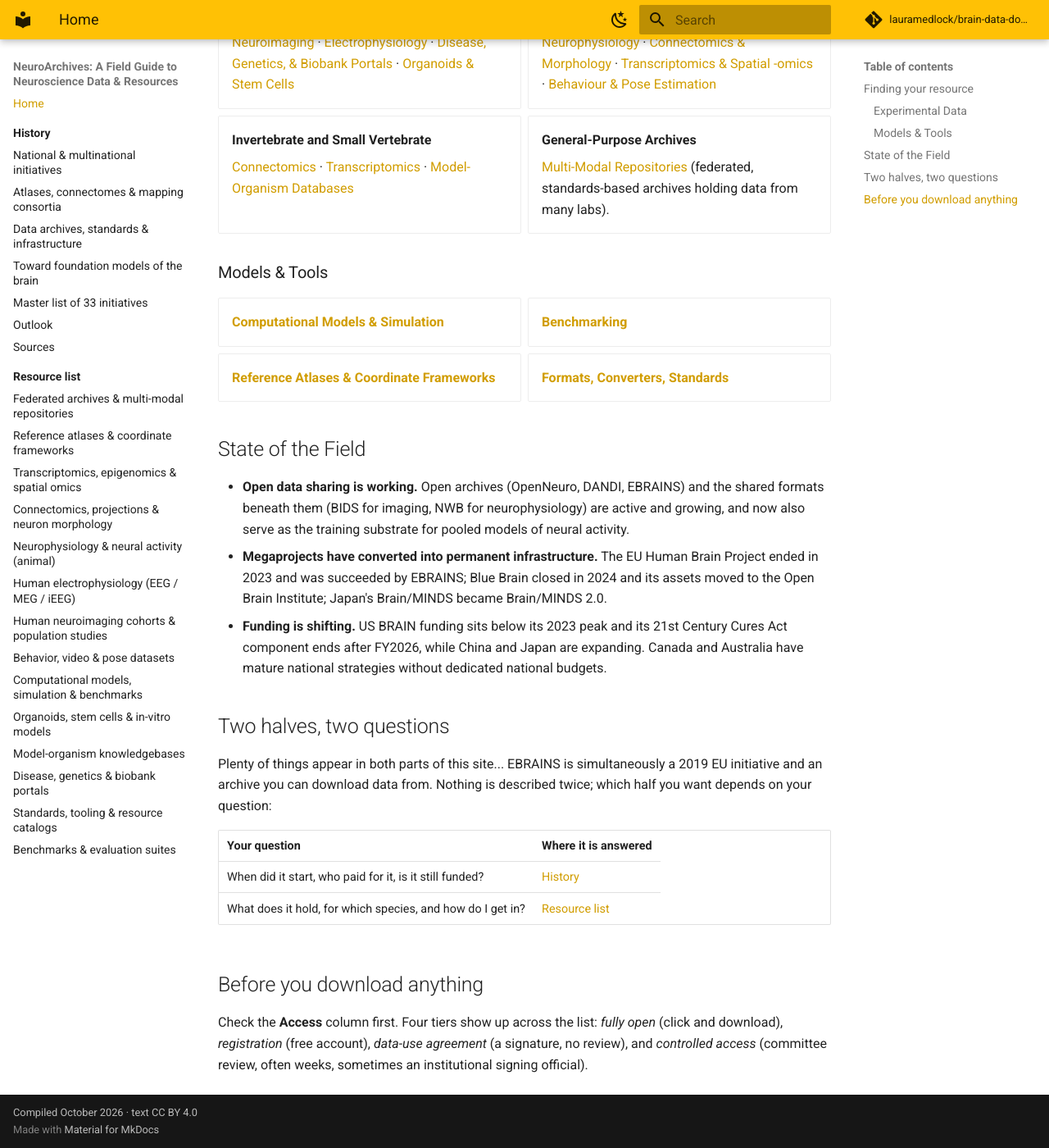
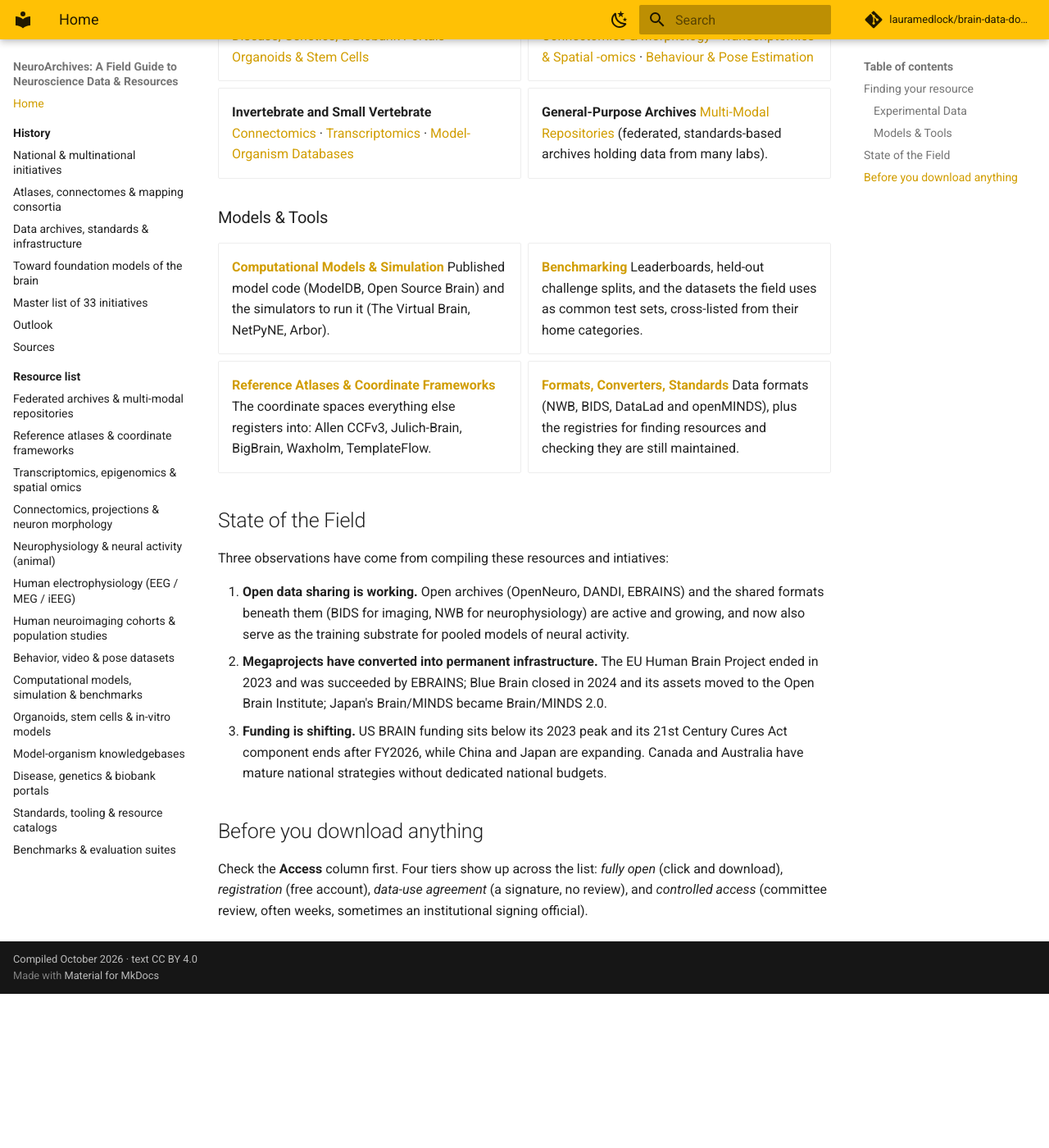
Before and after one commit to lauramedlock/neuroarchives, an MkDocs documentation site: the page built from docs/index.md, in a window 1280 px wide and 1400 px high, scrolled down 1790 px. Shown: the whole window at 82% size. Built offline with MkDocs 1.6.1 and Material for MkDocs 9.7.7, drawn with Linux system fonts in a browser that asks for light colours; comment, search, counter and statistics services are not loaded; after the commit the page ends 3002 px from its top, so only the background shows below that.

Commit message:
Revise index content for better organization
Updated content for clarity and consistency in the index.

```diff
--- a/docs/index.md
+++ b/docs/index.md
@@ -79,26 +79,22 @@ flowchart LR
 <div class="grid cards" markdown>
 
 -   **Human**
-
     [Neuroimaging](resources/human-neuroimaging.md) ·
     [Electrophysiology](resources/human-electrophysiology.md) ·
     [Disease, Genetics, & Biobank Portals](resources/disease-genetics.md) ·
     [Organoids & Stem Cells](resources/organoids.md)
 
 -   **Animal (Rodent, NHP)**
-
     [Neurophysiology](resources/neurophysiology.md) ·
     [Connectomics & Morphology](resources/connectomics.md) ·
     [Transcriptomics & Spatial -omics](resources/transcriptomics.md) ·
     [Behaviour & Pose Estimation](resources/behavior.md)
 
 -   **Invertebrate and Small Vertebrate**
-
     [Connectomics](resources/connectomics.md) · [Transcriptomics](resources/transcriptomics.md) ·
     [Model-Organism Databases](resources/model-organisms.md)
 
 -   **General-Purpose Archives**
-
     [Multi-Modal Repositories](resources/federated-archives.md) (federated, standards-based archives
     holding data from many labs).
 
@@ -109,34 +105,30 @@ flowchart LR
 <div class="grid cards" markdown>
 
 -   **[Computational Models & Simulation](resources/models.md)**
+    Published model code (ModelDB, Open Source Brain) and the simulators to run it (The Virtual Brain, NetPyNE, Arbor).
 -   **[Benchmarking](resources/benchmarks.md)**
+    Leaderboards, held-out challenge splits, and the datasets the field uses as common test sets, cross-listed from
+    their home categories.
 -   **[Reference Atlases & Coordinate Frameworks](resources/reference-atlases.md)**
+    The coordinate spaces everything else registers into: Allen CCFv3, Julich-Brain, BigBrain, Waxholm, TemplateFlow.
 -   **[Formats, Converters, Standards](resources/standards-catalogs.md)**
-
+    Data formats (NWB, BIDS, DataLad and openMINDS), plus the registries for finding resources and checking they are still maintained.
 
 </div>
 
 ## State of the Field
 
-- **Open data sharing is working.** Open archives (OpenNeuro, DANDI, EBRAINS) and the shared formats beneath
+Three observations have come from compiling these resources and intiatives:
+
+1. **Open data sharing is working.** Open archives (OpenNeuro, DANDI, EBRAINS) and the shared formats beneath
   them (BIDS for imaging, NWB for neurophysiology) are active and growing, and now also serve as the training substrate
   for pooled models of neural activity.
-- **Megaprojects have converted into permanent infrastructure.** The EU Human Brain Project ended in 2023 and was
+2. **Megaprojects have converted into permanent infrastructure.** The EU Human Brain Project ended in 2023 and was
   succeeded by EBRAINS; Blue Brain closed in 2024 and its assets moved to the Open Brain Institute; Japan's Brain/MINDS
   became Brain/MINDS 2.0.
-- **Funding is shifting.** US BRAIN funding sits below its 2023 peak and its 21st Century Cures Act component ends
+3. **Funding is shifting.** US BRAIN funding sits below its 2023 peak and its 21st Century Cures Act component ends
   after FY2026, while China and Japan are expanding. Canada and Australia have mature national strategies without
   dedicated national budgets.
-
-## Two halves, two questions
-
-Plenty of things appear in both parts of this site... EBRAINS is simultaneously a 2019 EU initiative and an archive you
-can download data from. Nothing is described twice; which half you want depends on your question:
-
-| Your question | Where it is answered |
-|---|---|
-| When did it start, who paid for it, is it still funded? | [History](history/index.md) |
-| What does it hold, for which species, and how do I get in? | [Resource list](resources/index.md) |
 
 ## Before you download anything
 
```
